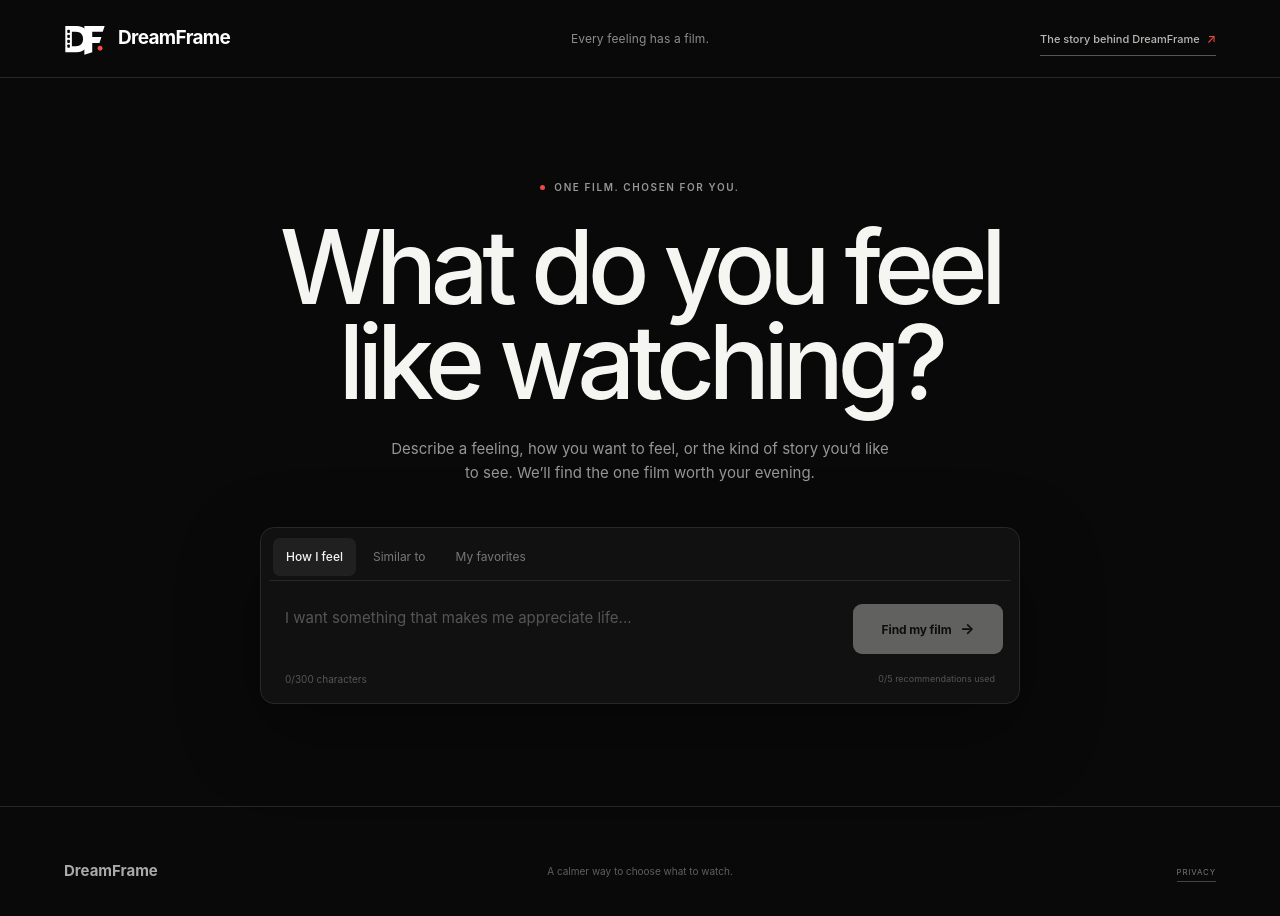
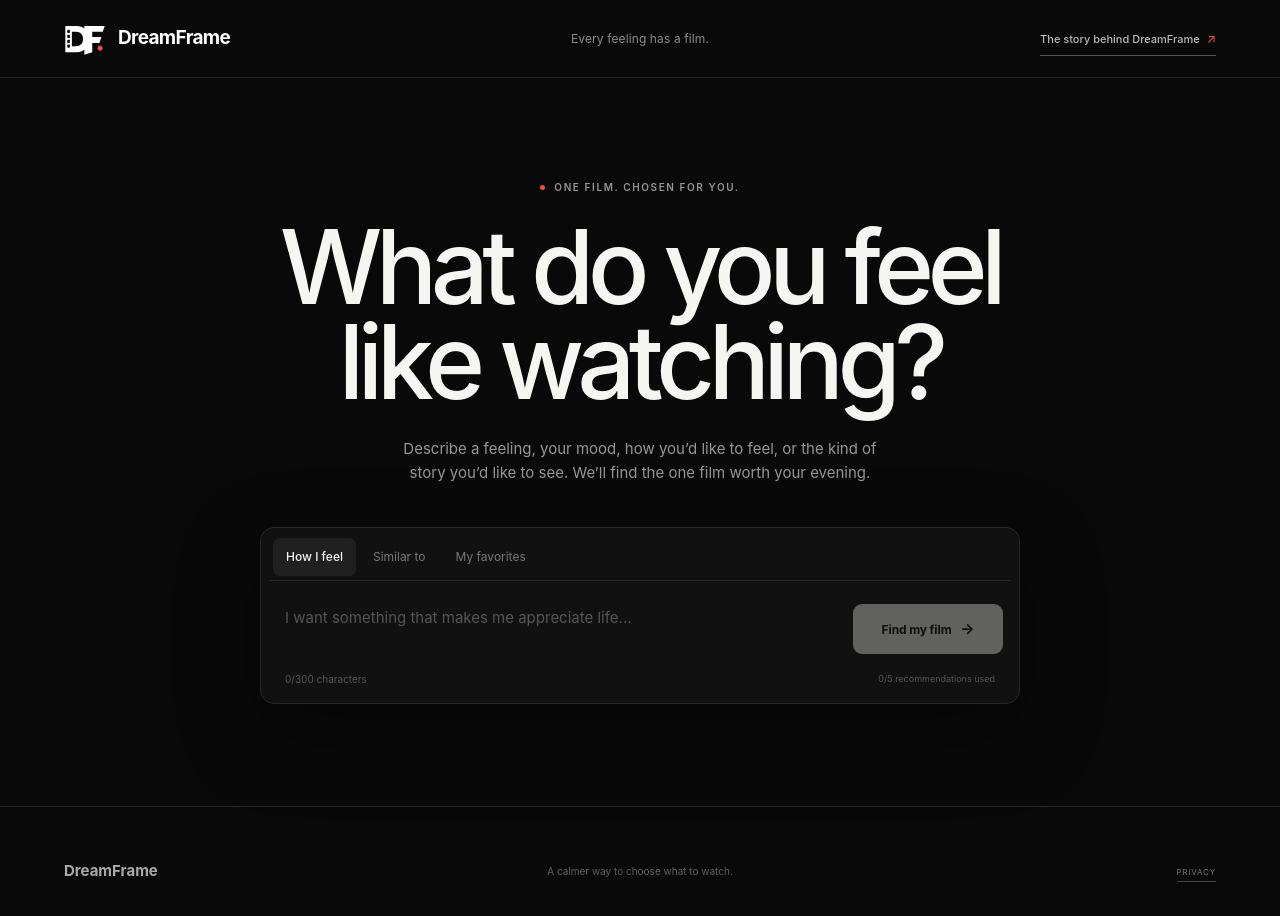
Before and after one commit to lenkabr/DreamFrame, a Next.js app: page / in a window 1280 px wide. Shown: the top 916 px of the page. Built offline with nearby package versions, Linux system fonts and the light colour scheme.

Commit message:
Refine DreamFrame introduction copy

```diff
--- a/app/page.tsx
+++ b/app/page.tsx
@@ -159,7 +159,7 @@ export default function Home() {
     <section className="hero" id="top">
       <p className="eyebrow"><span /> One film. Chosen for you.</p>
       <h1>What do you feel<br />like <em>watching?</em></h1>
-      <p className="intro">Describe a feeling, how you want to feel, or the kind of story you’d like to see. We’ll find the one film worth your evening.</p>
+      <p className="intro">Describe a feeling, your mood, how you’d like to feel, or the kind of story you’d like to see. We’ll find the one film worth your evening.</p>
       <form className="search-card" onSubmit={(event) => { event.preventDefault(); recommend(false); }}>
         <div className="tabs" role="tablist" aria-label="Recommendation type">
           {(['mood', 'similar', 'favorites'] as Mode[]).map((item) => <button key={item} type="button" role="tab" aria-selected={mode === item} className={mode === item ? 'active' : ''} onClick={() => { setMode(item); setQuery(''); setSelectedMovie(null); setSuggestions([]); }}>{item === 'mood' ? 'How I feel' : item === 'similar' ? 'Similar to' : 'My favorites'}</button>)}
```
